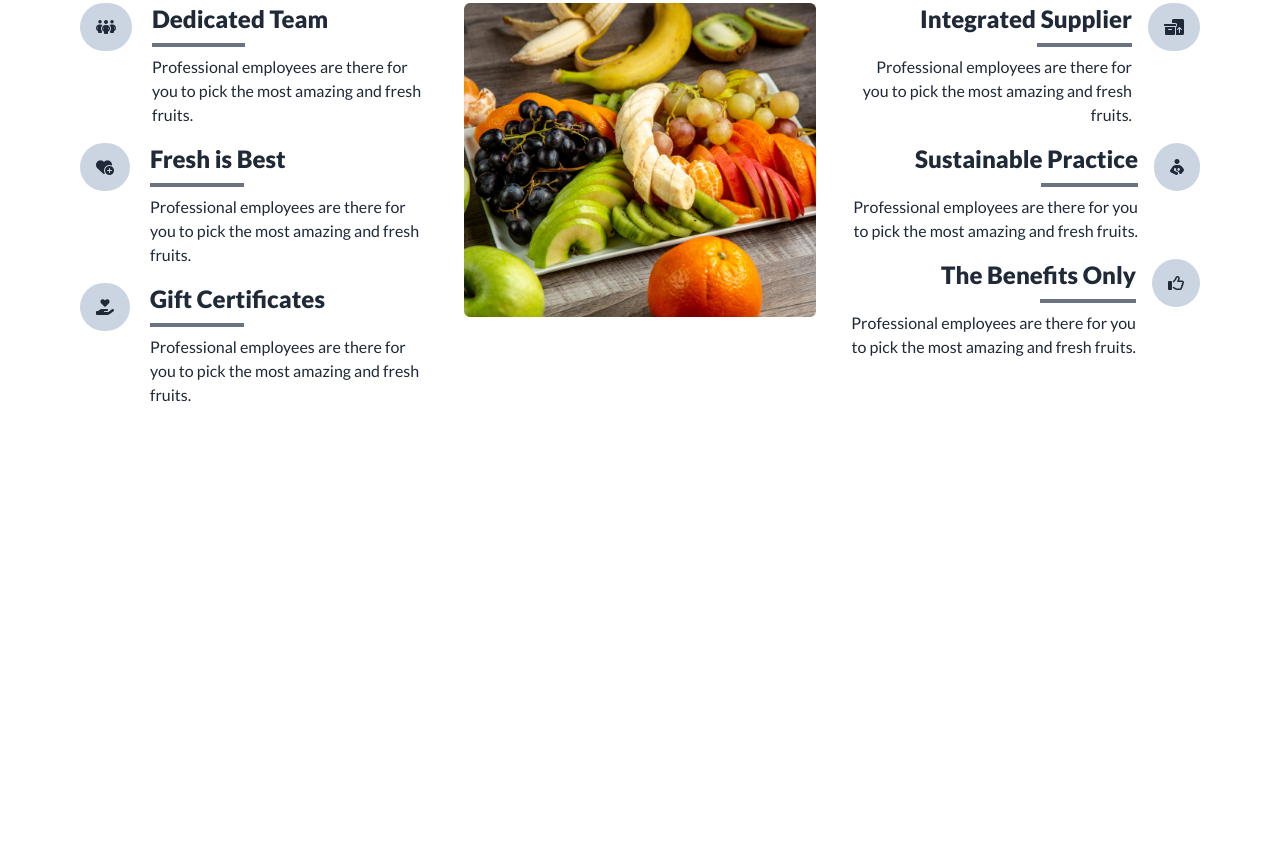
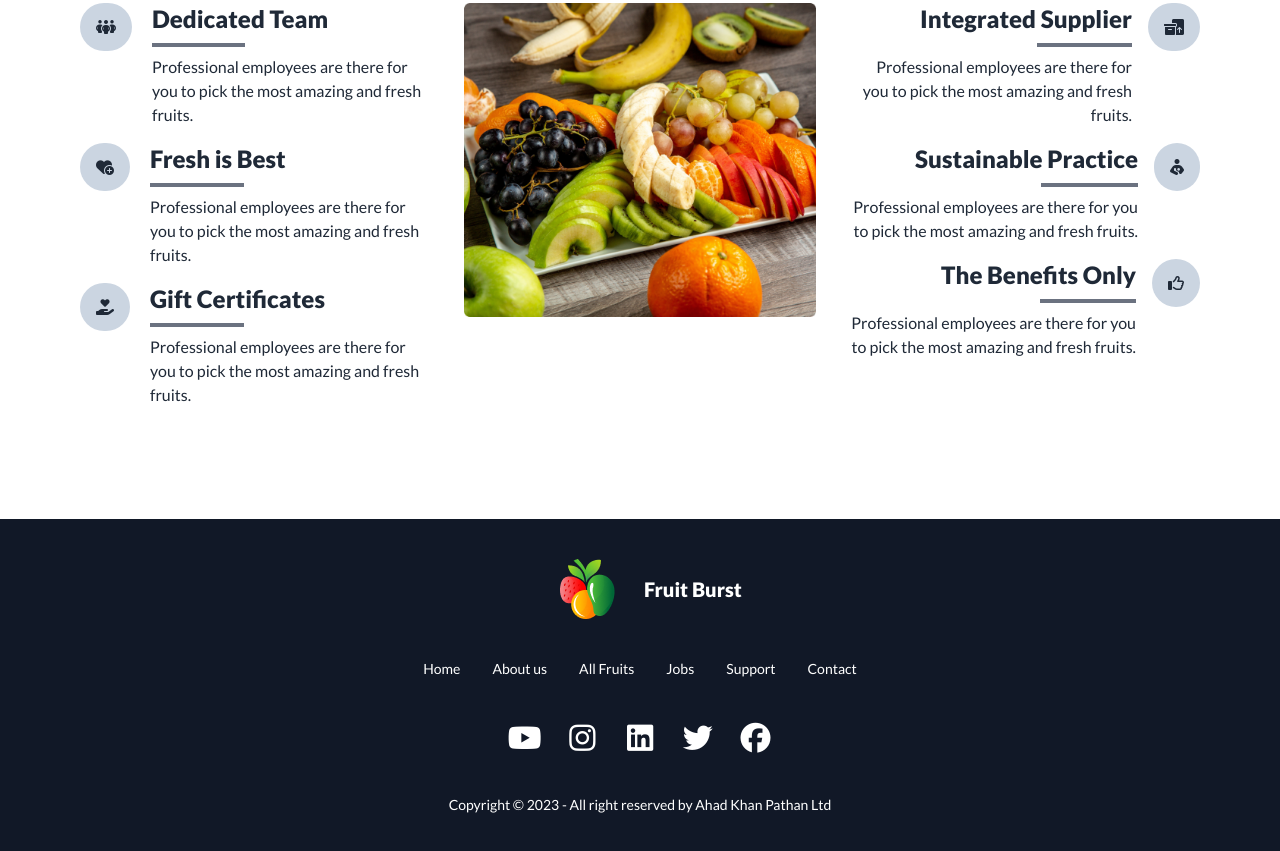
Before and after one commit to MD-AHAD-KHAN-PATHAN/fruit-brust, a plain HTML site: page index.html in a window 1280 px wide. Shown: the part 2661-3512 px from the top of the page. Before the commit the page ends 3180 px from the top, so only its background shows below. Drawn offline with nearby package versions, Linux system fonts and the light colour scheme.

Commit message:
add footer

```diff
--- a/index.html
+++ b/index.html
@@ -590,9 +590,33 @@
 
     </main>
 
-    <footer>
+    <footer class="footer footer-center p-10 bg-gray-900 text-base-content text-white">
+        <div class="grid grid-cols-2 font-extrabold text-xl">
+            <img src="images/logo.png" alt="">
+            <h1>Fruit Burst</h1>
+        </div>
+        <div class="flex flex-wrap justify-center gap-8">
+            <a class="link link-hover">Home</a>
+            <a class="link link-hover">About us</a>
+            <a class="link link-hover">All Fruits</a>
+            <a class="link link-hover">Jobs</a>
+            <a class="link link-hover">Support</a>
+            <a class="link link-hover">Contact</a>
+        </div>
+        <div>
+          <div class="grid grid-cols-5 gap-6 text-3xl">
+            <a href=""><i class="fa-brands fa-youtube"></i></a>
+            <a href=""><i class="fa-brands fa-instagram"></i></a>
+            <a href=""><i class="fa-brands fa-linkedin"></i></a>
+            <a href=""><i class="fa-brands fa-twitter"></i></a>
+            <a href=""><i class="fa-brands fa-facebook"></i></a>
 
-    </footer>
+          </div>
+        </div>
+        <div>
+          <p>Copyright © 2023 - All right reserved by Ahad Khan Pathan Ltd</p>
+        </div>
+      </footer>
 
 </body>
 </html>
```
